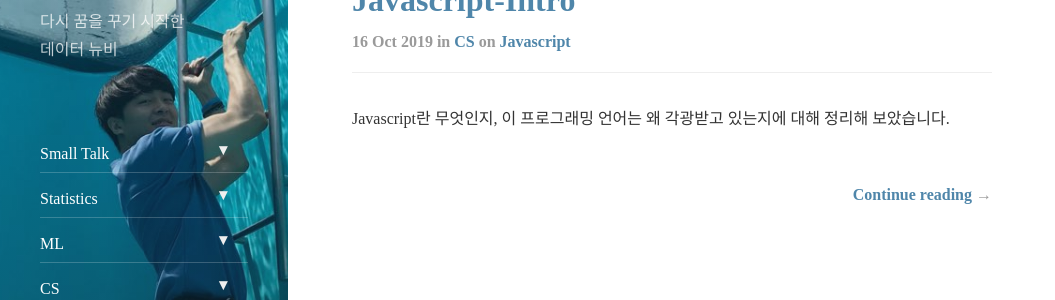
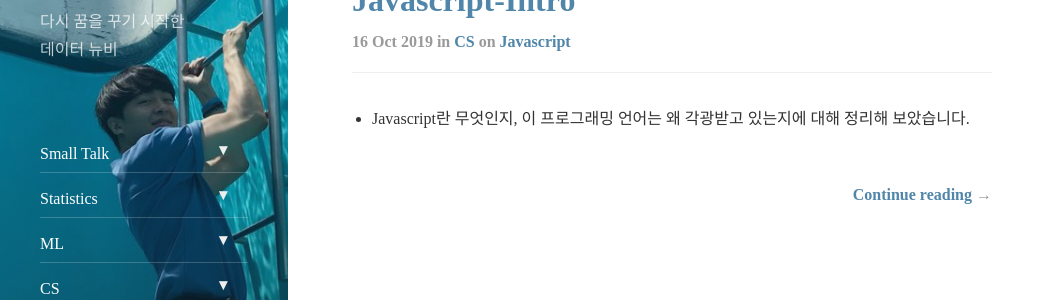
Before and after one commit to tryumanshow/data-weirdo.github.io, a Jekyll site: the page built from index.html, in a window 1280 px wide and 900 px high, scrolled down 1896 px. Shown: the part 150-450 px from the top of the window, without its empty margins (0-1055 px from the left). Built offline with Jekyll 4.4.1, drawn with Linux system fonts in a browser that asks for light colours; nearby versions of some CDN libraries; the list of posts is cut into pages by our own code.

```diff
--- a/_posts/2019-10-16-cs-javascript-intro.markdown
+++ b/_posts/2019-10-16-cs-javascript-intro.markdown
@@ -9,7 +9,7 @@ comments: true
 
 ---
 
-Javascript란 무엇인지, 이 프로그래밍 언어는 왜 각광받고 있는지에 대해 정리해 보았습니다.
+- Javascript란 무엇인지, 이 프로그래밍 언어는 왜 각광받고 있는지에 대해 정리해 보았습니다.
 
 ---
 
```
